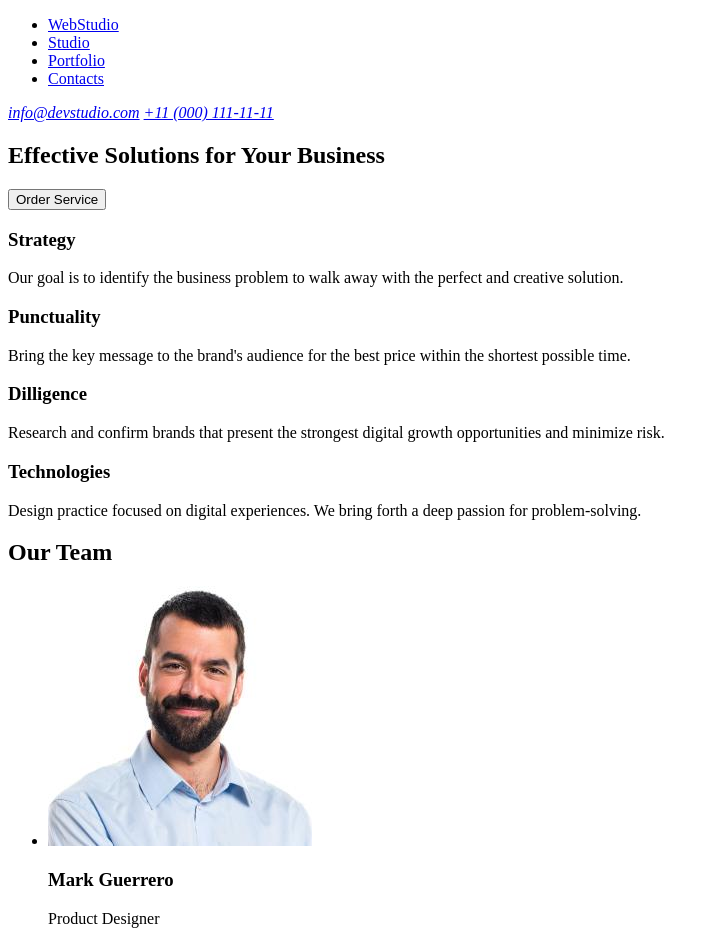
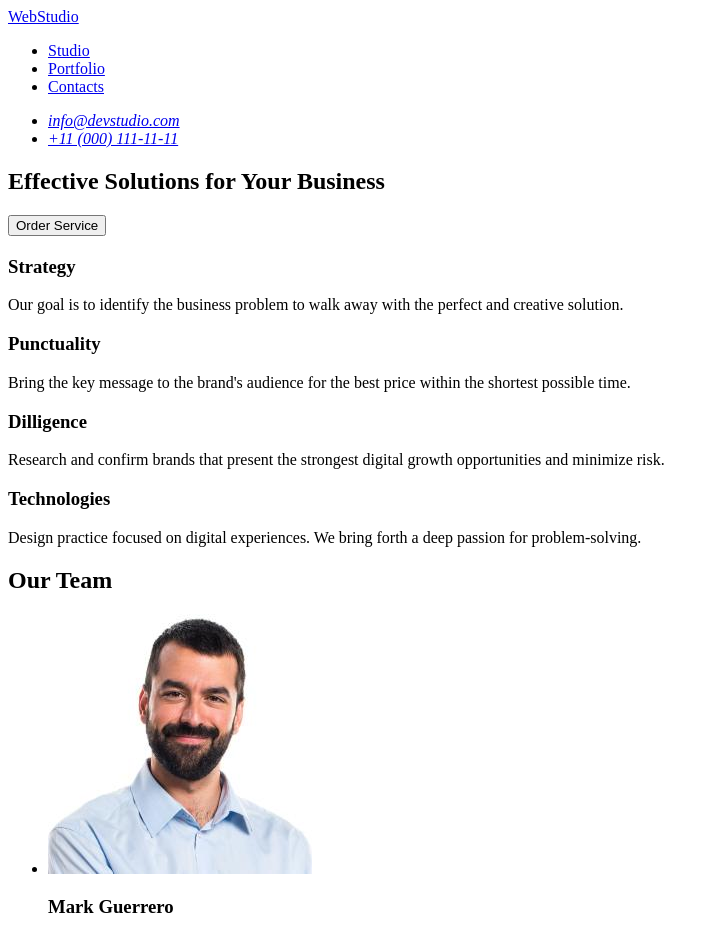
Before and after one commit to OlehDee/goit-markup-hw-01, a plain HTML site: page index.html in a window 1280 px wide. Shown: the top 931 px of the page, without its empty margins (0-714 px from the left). Drawn offline with Linux system fonts and the light colour scheme.

Commit message:
correct mistakes in section 1 and 2

```diff
--- a/index.html
+++ b/index.html
@@ -8,17 +8,35 @@
 <body>
     <header>
         <nav>
+            <a href="./index.html">WebStudio</a>
+
             <ul>
-                <li><a href="./index.html">WebStudio</a></li>
-                <li><a href="#studio">Studio</a></li>
-                <li><a href="#portfolio">Portfolio</a></li>
-                <li><a href="#contacts">Contacts</a></li>
+                <li>
+                    <a href="studio">Studio</a>
+                </li>
+                <li>
+                    <a href="portfolio">Portfolio</a>
+                </li>
+                <li>
+                    <a href="contacts">Contacts</a>
+                </li>
             </ul>
+
+
         </nav>
+
         <address>
-            <a href="mailto:info@devstudio.com">info@devstudio.com</a>
+            <ul>
+                <li>
+                    <a href="mailto:info@devstudio.com">info@devstudio.com</a>
+                </li>
+                <li>
+                    <a href="tel:+110001111111">+11 (000) 111-11-11</a>
+                </li>
+            </ul>
 
-            <a href="tel:+110001111111">+11 (000) 111-11-11</a>
+
+
         </address>
 
 
@@ -31,7 +49,8 @@
             <button type="button">Order Service</button>
         </section>
 
-        <section>
+       <section>
+        <h2></h2>
             <div>
                 <h3>Strategy</h3>
                 <p>Our goal is to identify the business problem to walk away with the perfect and creative solution.</p>
```
